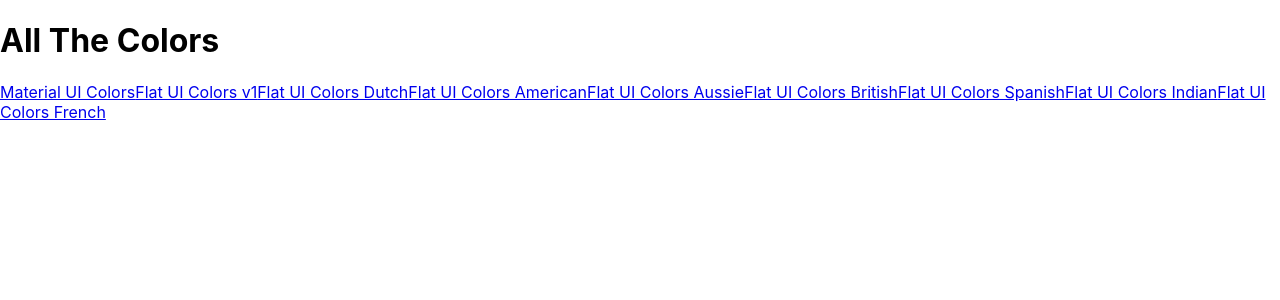
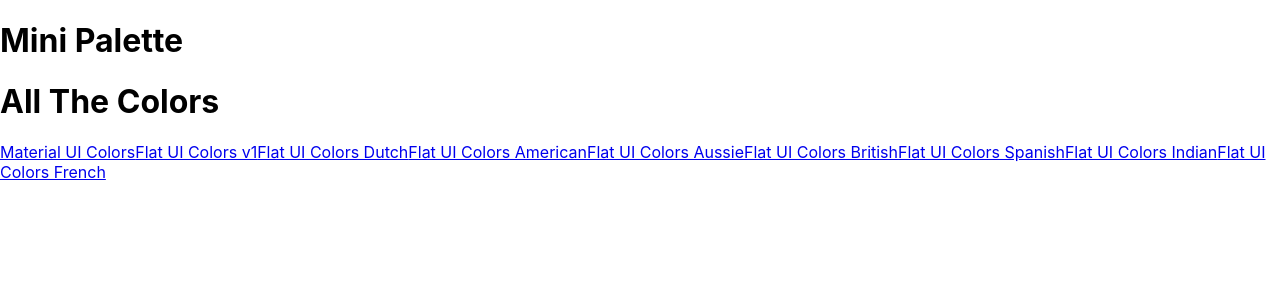
Before and after one commit to SpyrosGeo/AllTheColors, a React (Create React App) app: page / in a window 1280 px wide. Shown: the top 300 px of the page. Built offline with nearby package versions, Linux system fonts and the light colour scheme; a web font is replaced by a local one.

Commit message:
added withStyles and demo style

```diff
--- a/package.json
+++ b/package.json
@@ -5,6 +5,7 @@
   "dependencies": {
     "@material-ui/core": "^4.5.1",
     "@material-ui/icons": "^4.5.1",
+    "@material-ui/styles": "^4.5.0",
     "chroma-js": "^2.0.6",
     "rc-slider": "^8.7.1",
     "react": "^16.10.2",
--- /dev/null
+++ b/src/MiniPalette.js
@@ -0,0 +1,25 @@
+import React from 'react';
+import { withStyles } from '@material-ui/styles';
+
+
+const styles={
+    // main:{
+    //     backgroundColor:"purple",
+    //     border:"3px solid teal"
+    // },
+    // secondary:{
+    //     backgroundColor:"pink"
+    // }
+}
+
+function MiniPalette(props ){
+    const { classes }= props;
+    return(
+
+        <div className={classes.main}>
+            <h1> Mini Palette</h1>
+        </div>
+    )
+}
+
+export default withStyles(styles)(MiniPalette);
--- a/src/PaletteList.js
+++ b/src/PaletteList.js
@@ -1,5 +1,6 @@
 import React, { Component } from 'react';
 import { Link } from 'react-router-dom';
+import MiniPalette from './MiniPalette';
 
 
 
@@ -8,9 +9,10 @@
         const { palettes } = this.props;
         return (
         <div>
+            <MiniPalette />
             <h1>All The Colors</h1>
             {palettes.map(palette =>(
-                <Link to={`/palette/${palette.id}`}>{palette.paletteName}</Link>
+                <Link key={palette.id} to={`/palette/${palette.id}`}>{palette.paletteName}</Link>
 
             ))}
         </div>
```
